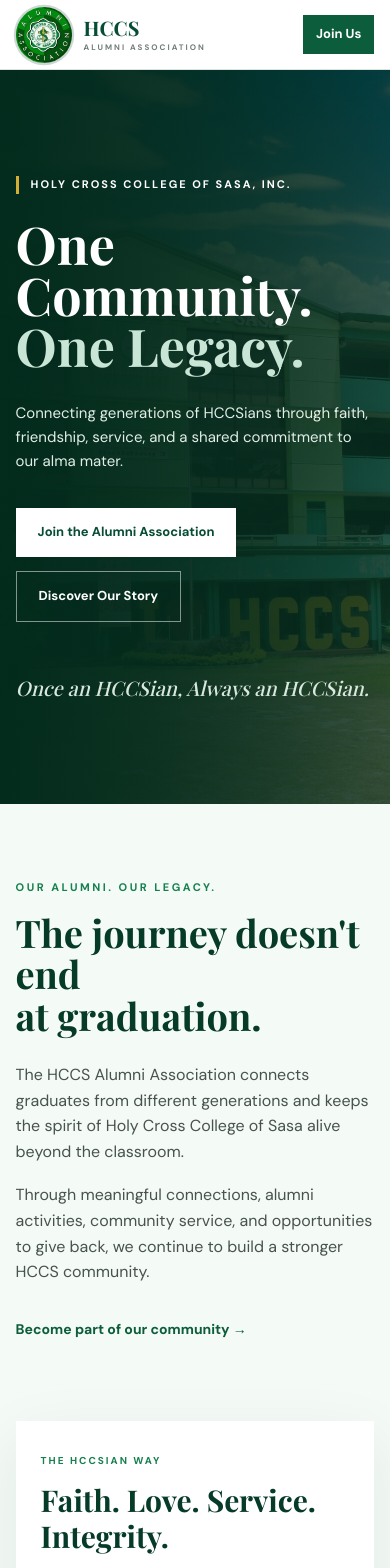
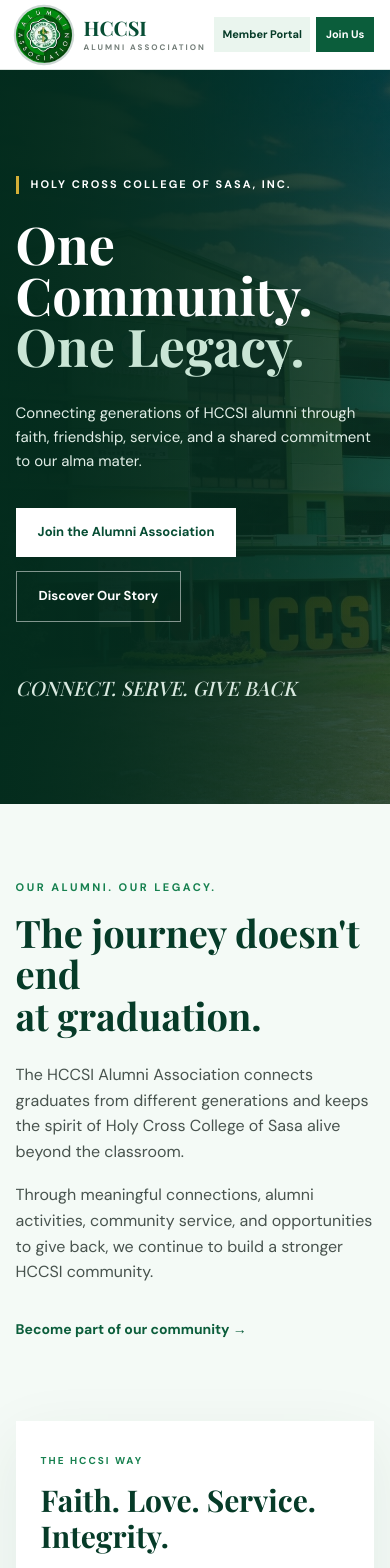
Before and after one commit to magtibay-zuriel/hccs-static-landing-page, a React (Vite) app: page / in a window 390 px wide. Shown: the top 1568 px of the page. Built offline with nearby package versions, Linux system fonts and the light colour scheme.

Commit message:
Update HCCSI branding and add member portal link

```diff
--- a/index.html
+++ b/index.html
@@ -3,8 +3,8 @@
   <head>
     <meta charset="UTF-8" />
     <meta name="viewport" content="width=device-width, initial-scale=1.0" />
-    <meta name="description" content="HCCS Alumni Association - Holy Cross College of Sasa, Davao City" />
-    <title>HCCS Alumni Association</title>
+    <meta name="description" content="HCCSI Alumni Association - Holy Cross College of Sasa, Davao City" />
+    <title>HCCSI Alumni Association</title>
   </head>
   <body>
     <div id="root"></div>
--- a/src/App.css
+++ b/src/App.css
@@ -23,8 +23,11 @@
 .nav-links{display:flex;gap:30px;align-items:center}
 .nav-links a{font-size:13px;font-weight:600;color:var(--gray-700);transition:.2s}
 .nav-links a:hover{color:var(--green-700)}
-.nav-button{background:var(--green-700);color:#fff;padding:11px 20px;font-size:13px;font-weight:700;transition:.2s}
+.nav-actions{display:flex;align-items:center;gap:10px}
+.nav-button{background:var(--green-700);color:#fff;padding:11px 20px;font-size:13px;font-weight:700;transition:.2s;white-space:nowrap}
 .nav-button:hover{background:var(--green-900)}
+.nav-button-portal{background:var(--green-100);color:var(--green-900)}
+.nav-button-portal:hover{background:#d7ebdd}
 
 .hero{min-height:720px;position:relative;display:flex;align-items:center;background:linear-gradient(90deg,rgba(4,39,27,.96),rgba(4,39,27,.65)),url("https://images.unsplash.com/photo-1564981797816-1043664bf78d?auto=format&fit=crop&w=1800&q=85") center/cover}
 .hero-overlay{position:absolute;inset:0;background:linear-gradient(90deg,rgba(3,44,29,.9),rgba(3,44,29,.35))}
@@ -111,6 +114,10 @@
 .join-section{background:var(--gold);padding:100px 0;text-align:center}.join-content{max-width:800px}.join-section .section-label{color:var(--green-900)}
 .join-section h2{font-family:"Playfair Display",serif;color:var(--green-900);font-size:clamp(40px,6vw,65px);line-height:1.05;margin-bottom:25px}
 .join-section p{max-width:600px;margin:0 auto 35px;color:#294f3e}.button-white{background:var(--green-900);color:#fff}.button-white:hover{background:var(--green-800)}
+.member-portal{background:#fff;text-align:center}
+.member-portal-content{max-width:680px}
+.member-portal h2{color:var(--green-900);margin-bottom:18px}
+.member-portal p{color:var(--gray-700);margin:0 auto 28px;max-width:540px}
 
 .footer{background:#031f16;color:#fff;padding-top:75px}.footer-grid{display:grid;grid-template-columns:2fr 1fr 1fr 1.5fr;gap:60px;padding-bottom:60px}
 .footer .brand-title{color:#fff}.footer .brand-subtitle{color:#789486}.footer-brand>p{max-width:340px;color:#8da79a;font-size:13px;margin-top:20px}
@@ -124,7 +131,7 @@
   .footer-grid{grid-template-columns:1fr 1fr}
 }
 @media(max-width:650px){
-  .navbar{height:70px}.nav-button{padding:9px 13px}.hero{min-height:650px}.hero h1{font-size:52px}.hero p{font-size:15px}
+  .navbar{height:70px}.nav-actions{gap:6px}.nav-button{padding:9px 10px;font-size:11px}.nav-button-portal{padding:9px 8px}.hero{min-height:650px}.hero h1{font-size:52px}.hero p{font-size:15px}
   .hero-tagline{margin-top:50px}.section{padding:75px 0}.values-card{padding:25px}.stats-grid{grid-template-columns:1fr 1fr}
   .stat{border-bottom:1px solid rgba(255,255,255,.2)}.stat:nth-child(even){border-right:none}
   .section-heading{display:block}.section-heading p{margin-top:20px}
@@ -133,3 +140,4 @@
   .legacy-values{gap:15px}
   .contact-list li,.external-links li{display:block}.contact-label{display:block;margin-bottom:5px}
 }
+@media(max-width:360px){.nav-actions>a:not(.nav-button-portal){display:none}}
--- a/src/App.tsx
+++ b/src/App.tsx
@@ -10,7 +10,7 @@
     image:
       "https://images.unsplash.com/photo-1551836022-d5d88e9218df?auto=format&fit=crop&w=600&q=80",
     quote:
-      "The values I learned at HCCS continue to guide me in serving others today.",
+      "The values I learned at HCCSI continue to guide me in serving others today.",
   },
   {
     name: "Juan Dela Cruz",
@@ -19,7 +19,7 @@
     image:
       "https://images.unsplash.com/photo-1560250097-0b93528c311a?auto=format&fit=crop&w=600&q=80",
     quote:
-      "HCCS gave me friendships, values, and memories that I continue to carry with me.",
+      "HCCSI gave me friendships, values, and memories that I continue to carry with me.",
   },
   {
     name: "Ana Reyes",
@@ -28,7 +28,7 @@
     image:
       "https://images.unsplash.com/photo-1580894732444-8ecded7900cd?auto=format&fit=crop&w=600&q=80",
     quote:
-      "Coming back to HCCS always reminds me where my journey began.",
+      "Coming back to HCCSI always reminds me where my journey began.",
   },
 ];
 
@@ -38,7 +38,7 @@
     month: "OCT",
     title: "Alumni Homecoming",
     description:
-      "Reconnect with old friends and celebrate the HCCSian community.",
+      "Reconnect with old friends and celebrate the HCCSI alumni community.",
   },
   {
     date: "08",
@@ -62,9 +62,9 @@
       <header className="navbar">
         <div className="container nav-content">
           <a href="#home" className="brand">
-            <img src={logoImage} alt="HCCS logo" className="brand-mark" />
+            <img src={logoImage} alt="HCCSI logo" className="brand-mark" />
             <div>
-              <span className="brand-title">HCCS</span>
+              <span className="brand-title">HCCSI</span>
               <span className="brand-subtitle">ALUMNI ASSOCIATION</span>
             </div>
           </a>
@@ -78,7 +78,10 @@
             <a href="#contact">Contact</a>
           </nav>
 
-          <a href="#join" className="nav-button">Join Us</a>
+          <div className="nav-actions">
+            <a href="#member-page" className="nav-button nav-button-portal">Member Portal</a>
+            <a href="#join" className="nav-button">Join Us</a>
+          </div>
         </div>
       </header>
 
@@ -97,7 +100,7 @@
               <span>One Legacy.</span>
             </h1>
             <p>
-              Connecting generations of HCCSians through faith, friendship,
+              Connecting generations of HCCSI alumni through faith, friendship,
               service, and a shared commitment to our alma mater.
             </p>
             <div className="hero-buttons">
@@ -109,7 +112,7 @@
               </a>
             </div>
             <div className="hero-tagline">
-              Once an HCCSian, Always an HCCSian.
+              CONNECT. SERVE. GIVE BACK
             </div>
           </div>
         </section>
@@ -120,14 +123,14 @@
               <span className="section-label">OUR ALUMNI. OUR LEGACY.</span>
               <h2>The journey doesn't end<br />at graduation.</h2>
               <p>
-                The HCCS Alumni Association connects graduates from different
+                The HCCSI Alumni Association connects graduates from different
                 generations and keeps the spirit of Holy Cross College of Sasa
                 alive beyond the classroom.
               </p>
               <p>
                 Through meaningful connections, alumni activities, community
                 service, and opportunities to give back, we continue to build
-                a stronger HCCS community.
+                a stronger HCCSI community.
               </p>
               <a href="#join" className="text-link">
                 Become part of our community →
@@ -136,7 +139,7 @@
 
             <div className="values-card">
               <div className="values-header">
-                <span>THE HCCSIAN WAY</span>
+                <span>THE HCCSI WAY</span>
                 <h3>Faith. Love. Service. Integrity.</h3>
               </div>
               <div className="values-grid">
@@ -153,7 +156,7 @@
           <div className="container stats-grid">
             <div className="stat"><strong>1966</strong><span>Our Journey Began</span></div>
             <div className="stat"><strong>∞</strong><span>A Legacy That Continues</span></div>
-            <div className="stat"><strong>HCCS</strong><span>One Alma Mater</span></div>
+            <div className="stat"><strong>HCCSI</strong><span>One Alma Mater</span></div>
             <div className="stat"><strong>1</strong><span>United Community</span></div>
           </div>
         </section>
@@ -166,7 +169,7 @@
                 <h2>Where are they now?</h2>
               </div>
               <p>
-                HCCSians continue to make a difference in their families,
+                HCCSI alumni continue to make a difference in their families,
                 professions, communities, and beyond.
               </p>
             </div>
@@ -198,7 +201,7 @@
                 <h2>Connect. Celebrate. Reconnect.</h2>
               </div>
               <p>
-                Stay connected with fellow HCCSians through alumni activities
+                Stay connected with fellow HCCSI alumni through activities
                 and community events.
               </p>
             </div>
@@ -225,9 +228,9 @@
           <div className="container">
             <div className="center-heading">
               <span className="section-label">HCCSIANS MAKING A DIFFERENCE</span>
-              <h2>From the halls of HCCS<br />to the world.</h2>
+              <h2>From the halls of HCCSI<br />to the world.</h2>
               <p>
-                Our alumni carry the HCCSian spirit into different professions
+                Our alumni carry the HCCSI spirit into different professions
                 and communities.
               </p>
             </div>
@@ -236,7 +239,7 @@
               <div className="achievement"><span>01</span><h3>Education</h3><p>Teachers, professors, and educational leaders.</p></div>
               <div className="achievement"><span>02</span><h3>Healthcare</h3><p>Professionals dedicated to caring for others.</p></div>
               <div className="achievement"><span>03</span><h3>Business</h3><p>Entrepreneurs and professionals creating impact.</p></div>
-              <div className="achievement"><span>04</span><h3>Public Service</h3><p>HCCSians serving their communities.</p></div>
+              <div className="achievement"><span>04</span><h3>Public Service</h3><p>HCCSI alumni serving their communities.</p></div>
             </div>
           </div>
         </section>
@@ -249,7 +252,7 @@
             <h2>Crusaders in Green</h2>
             <div className="legacy-line"></div>
             <p className="legacy-quote">"With This Sign, Conquer."</p>
-            <p className="legacy-description">
+              <p className="legacy-description">
               Wherever life takes us, we carry the values, memories, and
               friendships formed at Holy Cross College of Sasa.
             </p>
@@ -264,7 +267,7 @@
             <div className="section-heading">
               <div>
                 <span className="section-label">CONTACT &amp; LOCATION</span>
-                <h2>Stay connected with HCCS.</h2>
+                <h2>Stay connected with HCCSI.</h2>
               </div>
               <p>
                 Visit the campus, reach out for inquiries, and stay updated on the latest happenings and community news.
@@ -326,13 +329,27 @@
         <section id="join" className="join-section">
           <div className="container join-content">
             <span className="section-label">STAY CONNECTED</span>
-            <h2>Your HCCS journey<br />didn't end at graduation.</h2>
+            <h2>Your HCCSI journey<br />didn't end at graduation.</h2>
             <p>
-              Continue the legacy. Reconnect with fellow HCCSians. Serve your
+              Continue the legacy. Reconnect with fellow HCCSI alumni. Serve your
               community. Give back to the school that helped shape you.
             </p>
             <a href="mailto:alumni@example.com" className="button button-white">
               Join the Alumni Association
+            </a>
+          </div>
+        </section>
+
+        <section id="member-page" className="member-portal section">
+          <div className="container member-portal-content">
+            <span className="section-label">HCCSI MEMBERS</span>
+            <h2>Member Portal</h2>
+            <p>
+              Member portal access is being prepared. For membership assistance,
+              contact the Holy Cross College of Sasa office.
+            </p>
+            <a href="mailto:hccsasa66@hccsi.edu.ph" className="button button-primary">
+              Contact HCCSI
             </a>
           </div>
         </section>
@@ -342,14 +359,14 @@
         <div className="container footer-grid">
           <div className="footer-brand">
             <div className="brand">
-              <img src={campusImage} alt="HCCS logo" className="brand-mark" />
+              <img src={logoImage} alt="HCCSI logo" className="brand-mark" />
               <div>
-                <span className="brand-title">HCCS</span>
+                <span className="brand-title">HCCSI</span>
                 <span className="brand-subtitle">ALUMNI ASSOCIATION</span>
               </div>
             </div>
             <p>
-              Connecting generations of HCCSians and continuing the legacy of
+              Connecting generations of HCCSI alumni and continuing the legacy of
               Holy Cross College of Sasa.
             </p>
           </div>
@@ -384,7 +401,7 @@
         </div>
 
         <div className="container footer-bottom">
-          <span>© 2026 HCCS Alumni Association</span>
+          <span>© 2026 HCCSI Alumni Association</span>
           <span>Holy Cross College of Sasa, Inc.</span>
         </div>
       </footer>
```
